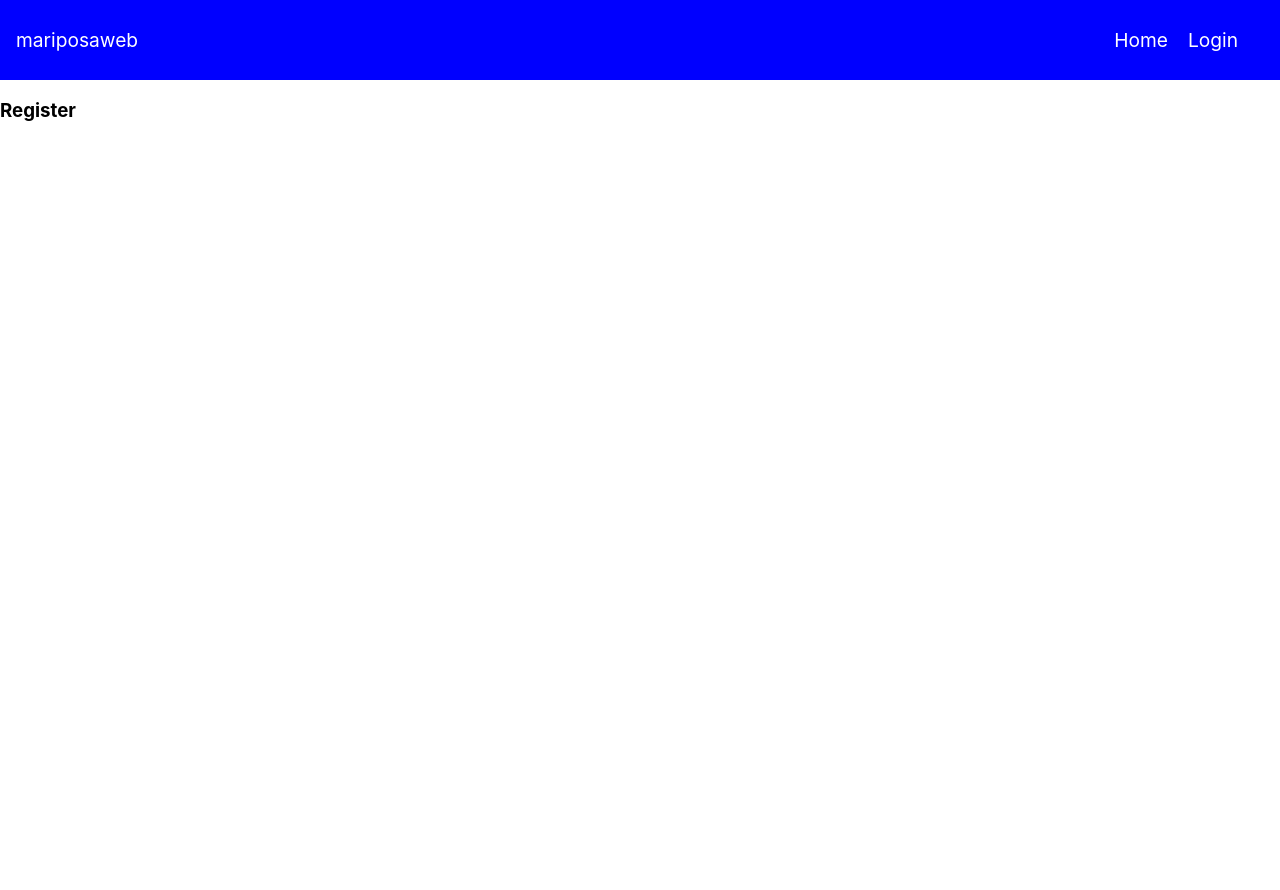
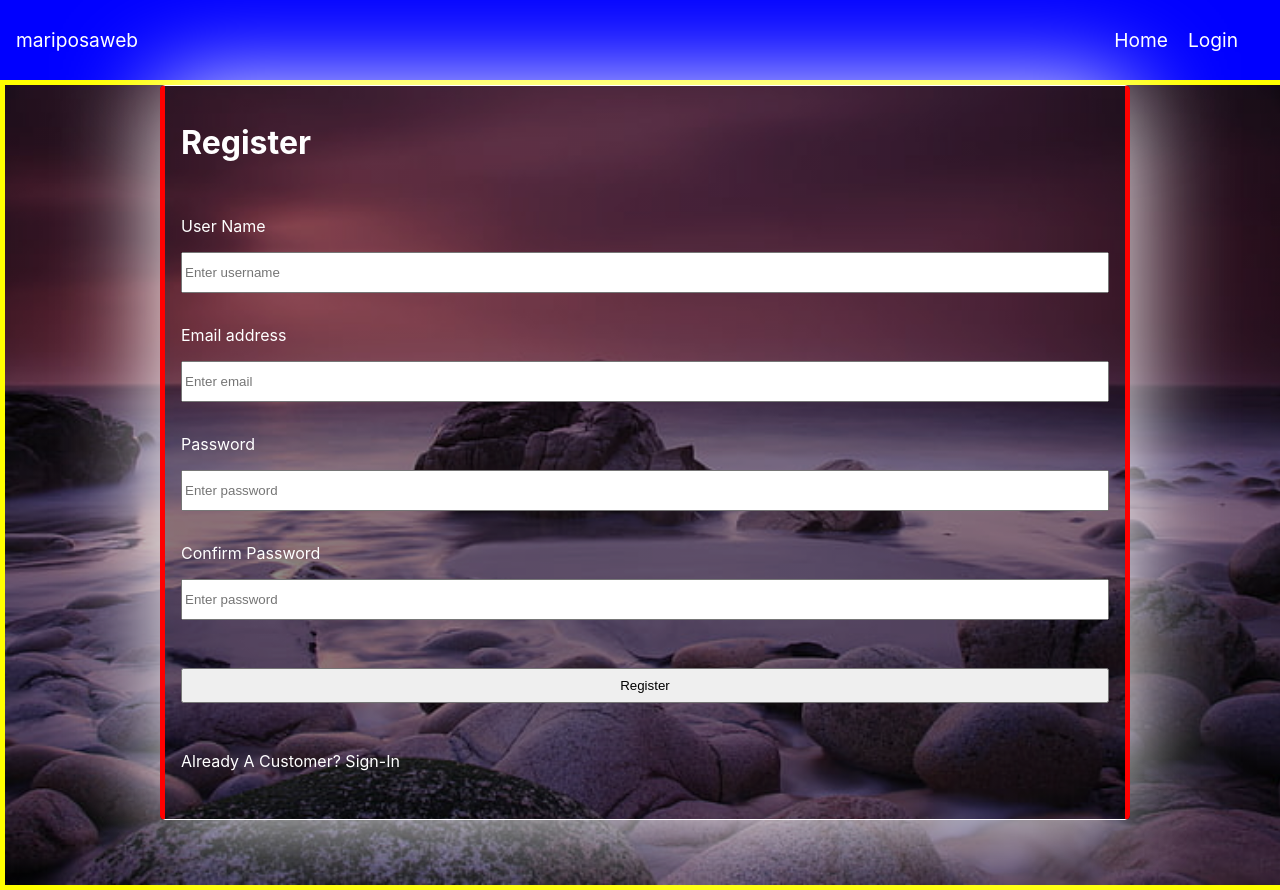
Before and after one commit to DanSimonson/tracker, a React (Create React App) app in the folder frontend/: page /register in a window 1280 px wide. Before the commit the page ends 800 px from the top, so only its background shows below. Built offline with nearby package versions, Linux system fonts and the light colour scheme.

Commit message:
added ability to register new user

```diff
--- a/frontend/src/App.js
+++ b/frontend/src/App.js
@@ -8,7 +8,7 @@ import { BrowserRouter as Router, Routes, Route } from "react-router-dom";
 import Products from "./Components/Products";
 import Home from "./Views/Home";
 import LoginPage from "./Views/LoginPage";
-import RegisterPage from "./Views/Register";
+import RegisterPage from "./Views/RegisterPage";
 import Navbar from "./Components/Navbar/Navbar";
 import ProtectedRoutes from "./ProtectedRoutes";
 
--- /dev/null
+++ b/frontend/src/Components/Register/RegisterForm.js
@@ -0,0 +1,96 @@
+import React, { useState, useEffect } from "react";
+import { Link } from "react-router-dom";
+import { useNavigate } from "react-router-dom";
+import axios from "axios";
+import "./RegisterForm.scss";
+
+export default function LoginForm(props) {
+  let navigate = useNavigate();
+  const [name, setName] = useState("");
+  const [email, setEmail] = useState("");
+  const [password, setPassword] = useState("");
+  const [confirmPassword, setConfirmPassword] = useState("");
+
+  const submitHandler = async (e) => {
+    e.preventDefault();
+    if (password !== confirmPassword) {
+      alert("Password and confirm password are not match");
+    } else {
+      let { data } = await axios.post("/api/users/register", {
+        name,
+        email,
+        password,
+      });
+      if (data) {
+        localStorage.setItem("userInfo", JSON.stringify(data));
+        navigate("/", { replace: true });
+      }
+    }
+  };
+  return (
+    <>
+      <div className="full-screen-container">
+        {/* <div className="topSpacer"></div> */}
+        <form className="form" onSubmit={submitHandler}>
+          <div>
+            <h1 className="firstFormh1">Register</h1>
+          </div>
+          <div>
+            <label htmlFor="name">User Name</label>
+            <input
+              type="text"
+              id="name"
+              placeholder="Enter username"
+              required
+              onChange={(e) => setName(e.target.value)}
+            ></input>
+          </div>
+          <div>
+            <label htmlFor="email">Email address</label>
+            <input
+              type="email"
+              id="email"
+              placeholder="Enter email"
+              required
+              onChange={(e) => setEmail(e.target.value)}
+            ></input>
+          </div>
+          <div>
+            <label htmlFor="password">Password</label>
+            <input
+              type="password"
+              id="password"
+              placeholder="Enter password"
+              required
+              onChange={(e) => setPassword(e.target.value)}
+            ></input>
+          </div>
+          <div>
+            <label htmlFor="confirmPassword">Confirm Password</label>
+            <input
+              type="password"
+              id="confirmPassword"
+              placeholder="Enter password"
+              required
+              onChange={(e) => setConfirmPassword(e.target.value)}
+            ></input>
+          </div>
+          <div>
+            <label />
+            <button className="" type="submit">
+              Register
+            </button>
+          </div>
+          <div>
+            <label />
+            <div>
+              Already A Customer? <Link to="/login">Sign-In</Link>
+            </div>
+          </div>
+          <div className="bottomSpacer"></div>
+        </form>
+      </div>
+      {/* <div style={{ height: "900px" }}></div> */}
+    </>
+  );
+}
--- /dev/null
+++ b/frontend/src/Components/Register/RegisterForm.scss
@@ -0,0 +1,54 @@
+/* Form */
+.form {
+  border: 5px solid red;
+  max-width: 60rem;
+  margin: 0 auto;
+  border-radius: 5px;
+  //border: 0.1px solid #fff; //none;
+  border-bottom: 0.1px solid #fff;
+  border-top: 0.1px solid #fff;
+  background: rgba(0, 0, 0, 0.1);
+  box-shadow: 0px 0px 100px #fff;
+  outline: none;
+  color: #fff;
+}
+.form > div {
+  display: flex;
+  flex-direction: column;
+  margin: 1rem;
+}
+.form label {
+  margin: 1rem 0;
+  display: block;
+}
+.form input {
+  height: 35px;
+  outline: none;
+}
+.form button {
+  height: 35px;
+  cursor: pointer;
+}
+.form a {
+  color: #fff;
+  text-decoration: none;
+}
+.topSpacer {
+  height: 20%;
+}
+.bottomSpacer {
+  height: 1rem;
+  margin-top: 5rem;
+}
+.full-screen-container {
+  border: 5px solid yellow;
+  height: 100vh;
+  width: 100vw;
+  background-image: linear-gradient(rgba(0, 0, 0, 0.4), rgba(0, 0, 0, 0.4)),
+    url(images/bg-3.jpg);
+  background-position: center;
+  background-size: cover;
+  background-repeat: no-repeat;
+}
+//https://res.cloudinary.com/dmglopmul/image/upload/v1609475605/projectPhotos/mariposaweb/mariposaCounty.jpg
+//images/bg-2.jpg
--- /dev/null
+++ b/frontend/src/Views/RegisterPage.js
@@ -0,0 +1,11 @@
+import React from "react";
+import RegisterForm from "../Components/Register/RegisterForm";
+function RegisterPage() {
+  return (
+    <div>
+      <RegisterForm />
+    </div>
+  );
+}
+
+export default RegisterPage;
```
Also changed, not shown: frontend/src/Components/Register/images/bg-3.jpg (added), 1 other file (tests, documents, lock files or other folders).
